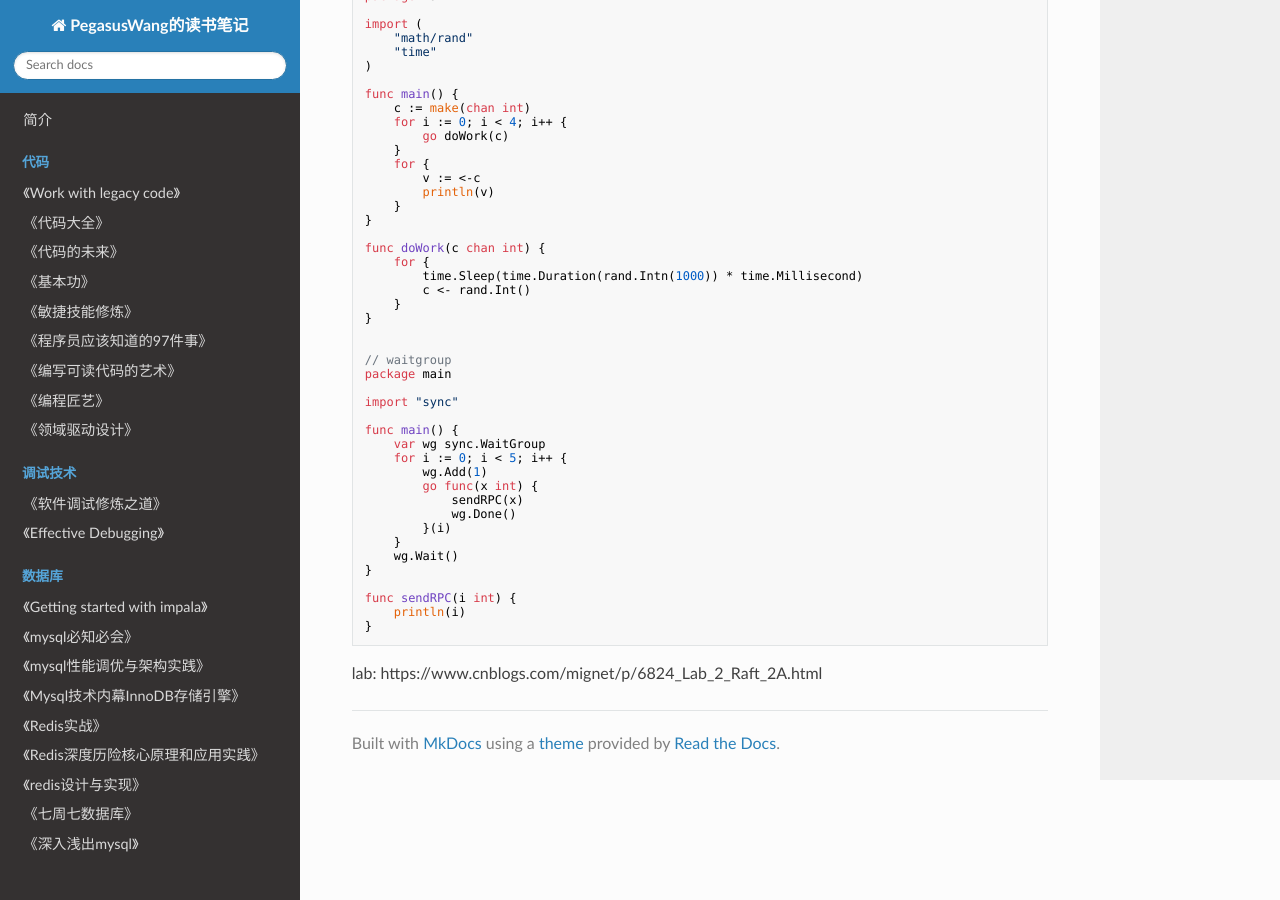
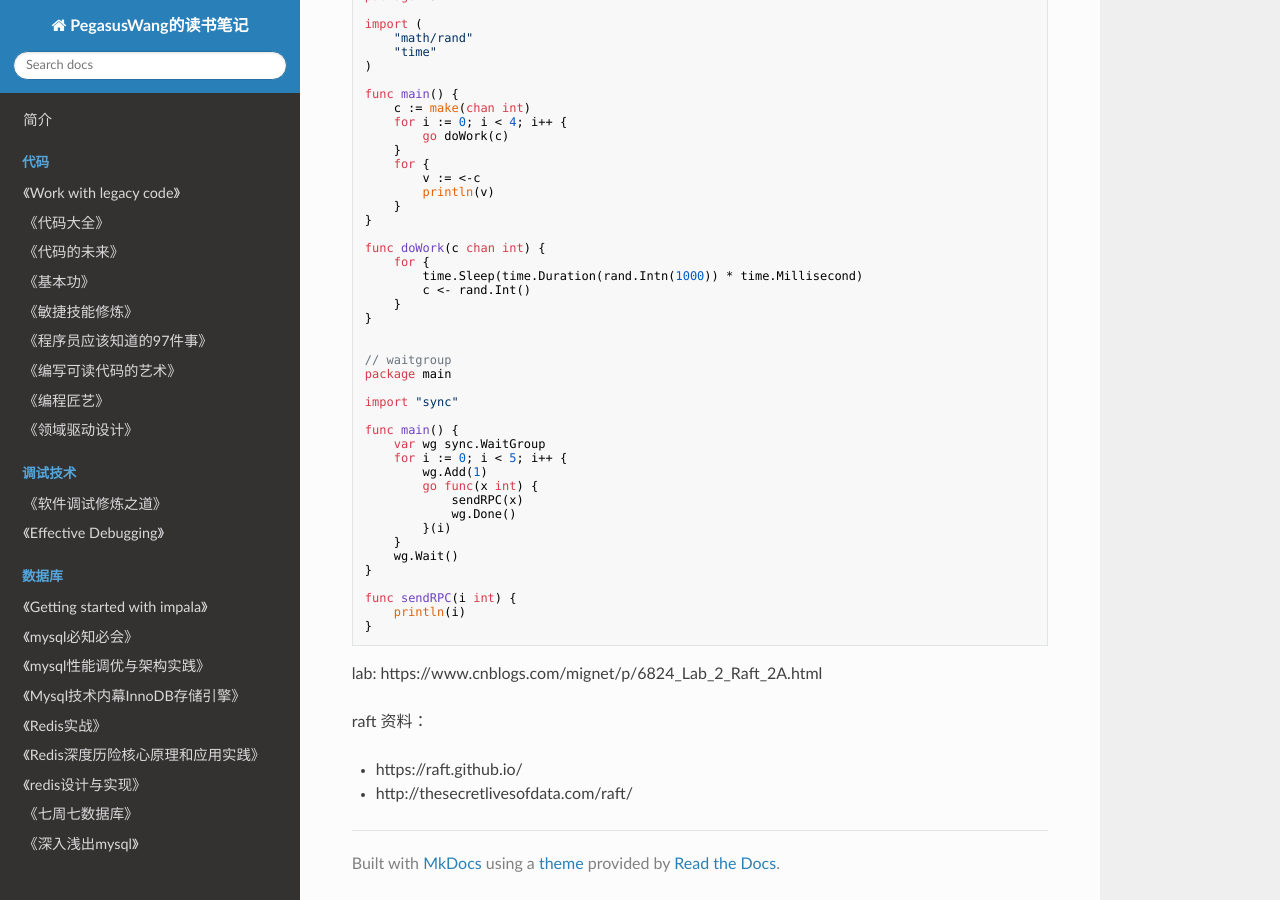
Before and after one commit to PegasusWang/booknotes, an MkDocs documentation site: the page built from docs/lecture/MIT6.824分布式系统工程/readme.md, in a window 1280 px wide and 900 px high, scrolled down 12900 px. Built offline with MkDocs 1.6.1, drawn with Linux system fonts in a browser that asks for light colours; nearby versions of some CDN libraries; old or Windows-style settings are respelled for this version of MkDocs.

Commit message:
raft link

````diff
--- a/docs/lecture/MIT6.824分布式系统工程/readme.md
+++ b/docs/lecture/MIT6.824分布式系统工程/readme.md
@@ -492,3 +492,8 @@ func sendRPC(i int) {
 ```
 
 lab: https://www.cnblogs.com/mignet/p/6824_Lab_2_Raft_2A.html
+
+raft 资料：
+
+- https://raft.github.io/
+- http://thesecretlivesofdata.com/raft/
````
